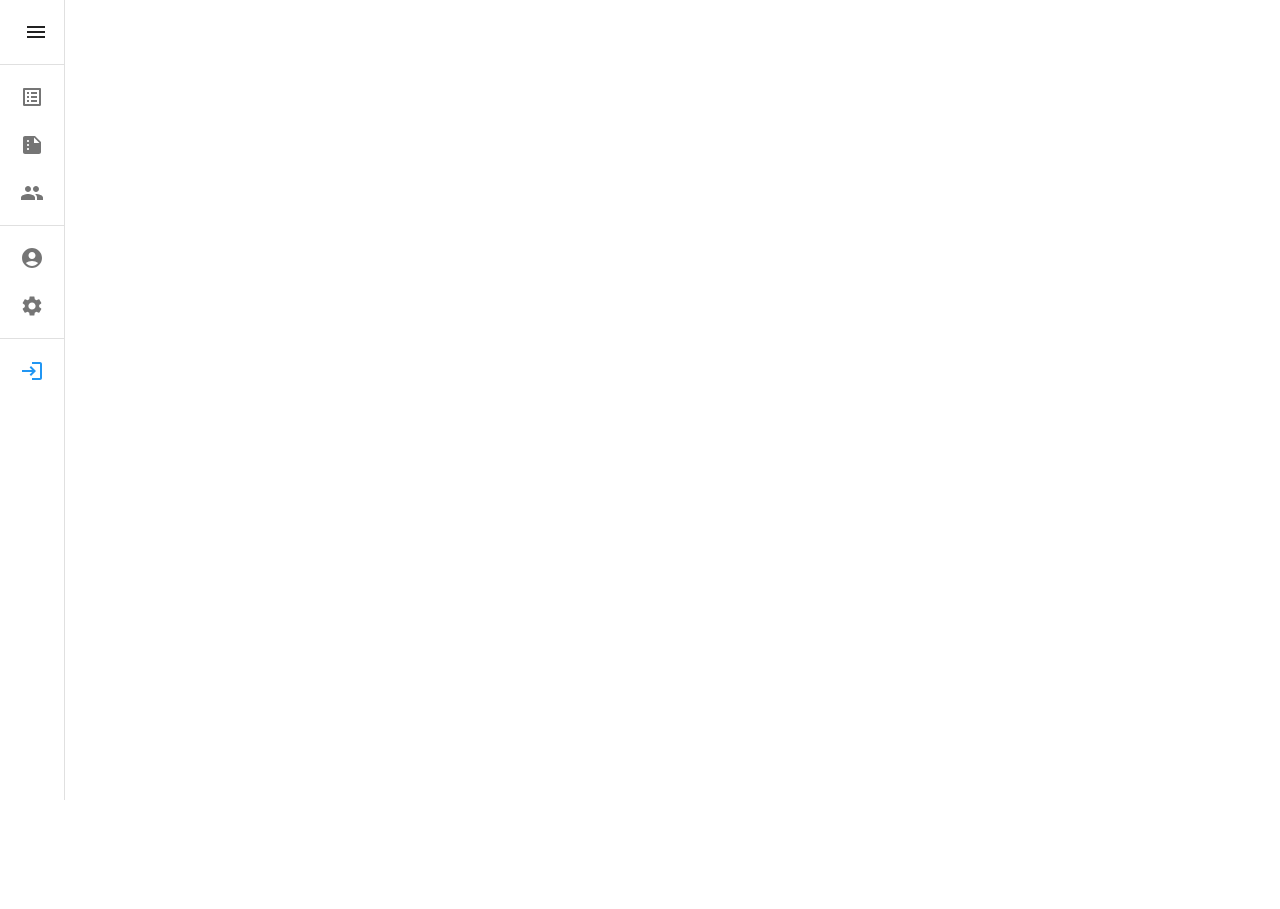
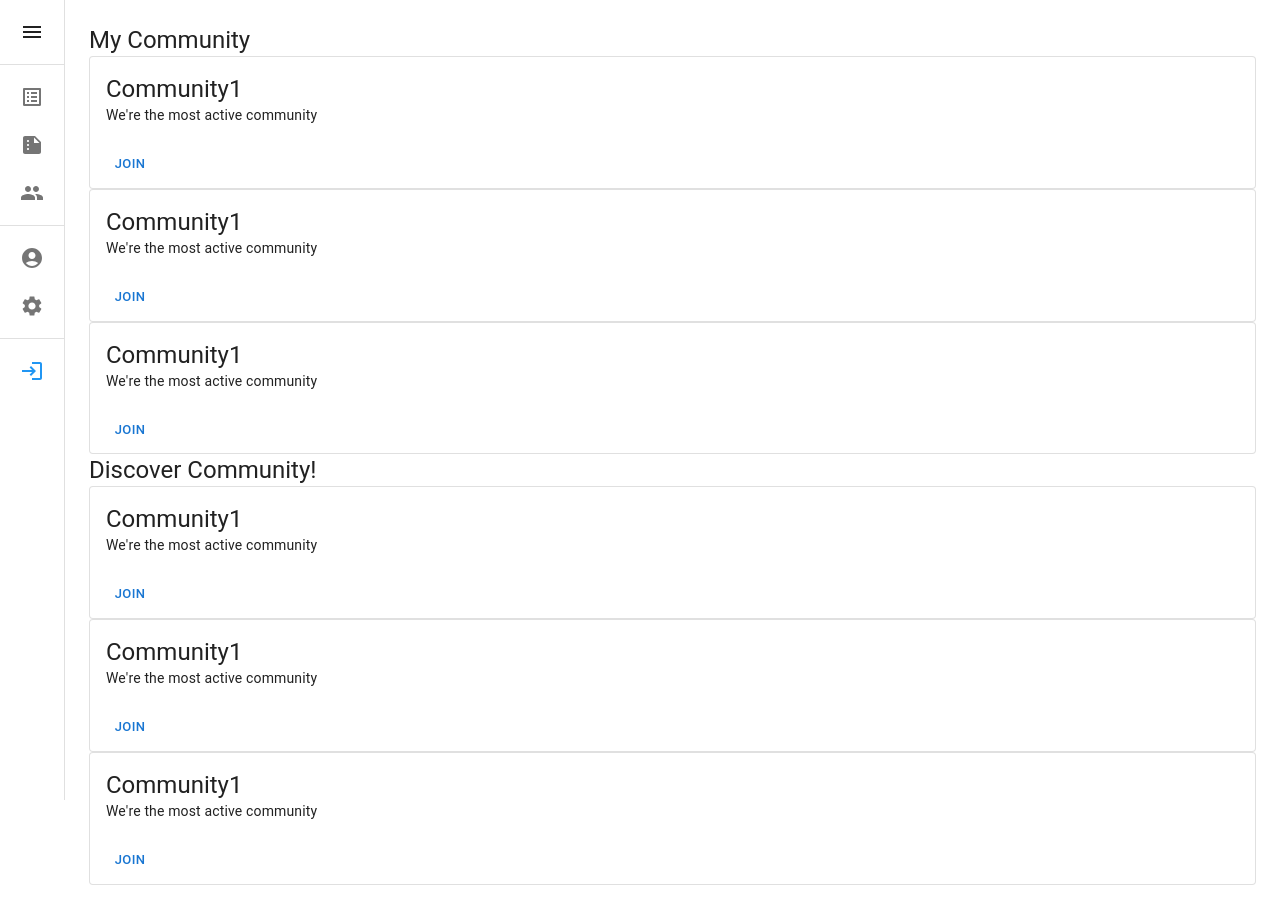
Before and after one commit to KawinM23/todododo-frontend, a Next.js app: page /community in a window 1280 px wide. Before the commit the page ends 800 px from the top, so only its background shows below. Built offline with nearby package versions, Linux system fonts and the light colour scheme; no server answers.

Commit message:
Add CommunityList

```diff
--- a/src/app/community/component/CommunityList.tsx
+++ b/src/app/community/component/CommunityList.tsx
@@ -1,3 +1,44 @@
-export default function CommunityList() {
-  return;
+import {
+  Button,
+  Card,
+  CardActions,
+  CardContent,
+  Typography,
+} from "@mui/material";
+import { Fragment } from "react";
+
+export default function CommunityList({ title }: { title: string }) {
+  return (
+    <div className="mb-5">
+      <Typography variant="h5" className="mb-5">
+        {title}
+      </Typography>
+      <div className="grid grid-cols-3 gap-5">
+        <CommunityCard />
+        <CommunityCard />
+        <CommunityCard />
+      </div>
+    </div>
+  );
 }
+
+function CommunityCard() {
+  return (
+    <Card variant="outlined">
+      <Fragment>
+        <CardContent>
+          <Typography variant="h5" component="div">
+            Community1
+          </Typography>
+
+          <Typography variant="body2">
+            We're the most active community
+          </Typography>
+        </CardContent>
+        <CardActions>
+          <Button size="small">Join</Button>
+        </CardActions>
+      </Fragment>
+    </Card>
+  );
+}
--- a/src/app/community/page.tsx
+++ b/src/app/community/page.tsx
@@ -1,3 +1,10 @@
+import CommunityList from "./component/CommunityList";
+
 export default function page() {
-  return <main></main>;
+  return (
+    <main>
+      <CommunityList title={"My Community"} />
+      <CommunityList title={"Discover Community!"} />
+    </main>
+  );
 }
--- a/src/app/component/Sidebar.tsx
+++ b/src/app/component/Sidebar.tsx
@@ -95,7 +95,7 @@ export default function Sidebar() {
             onClick={() => {
               setOpen(true);
             }}
-            edge="start"
+            sx={{ marginRight: 0.5 }}
           >
             <MenuIcon />
           </IconButton>
@@ -136,14 +136,18 @@ export default function Sidebar() {
       </List>
       <Divider />
       <List>
-        {["Account", "Setting"].map((text, index) => (
-          <ListItem key={text} disablePadding sx={{ display: "block" }}>
+        {[
+          ["Account", "/user/account"],
+          ["Setting", "/setting"],
+        ].map((text, index) => (
+          <ListItem key={text[0]} disablePadding sx={{ display: "block" }}>
             <ListItemButton
               sx={{
                 minHeight: 48,
                 justifyContent: open ? "initial" : "center",
                 px: 2.5,
               }}
+              href={text[1]}
             >
               <ListItemIcon
                 sx={{
@@ -155,7 +159,7 @@ export default function Sidebar() {
                 {index == 0 && <AccountCircle />}
                 {index == 1 && <Settings />}
               </ListItemIcon>
-              <ListItemText primary={text} sx={{ opacity: open ? 1 : 0 }} />
+              <ListItemText primary={text[0]} sx={{ opacity: open ? 1 : 0 }} />
             </ListItemButton>
           </ListItem>
         ))}
--- /dev/null
+++ b/src/app/summary/page.tsx
@@ -0,0 +1,3 @@
+export default function page() {
+  return <main>Summary</main>;
+}
```
Also changed, not shown: src/app/user/account/page.tsx (added, +19 -0 lines), src/app/community/component/Card.tsx (deleted).
